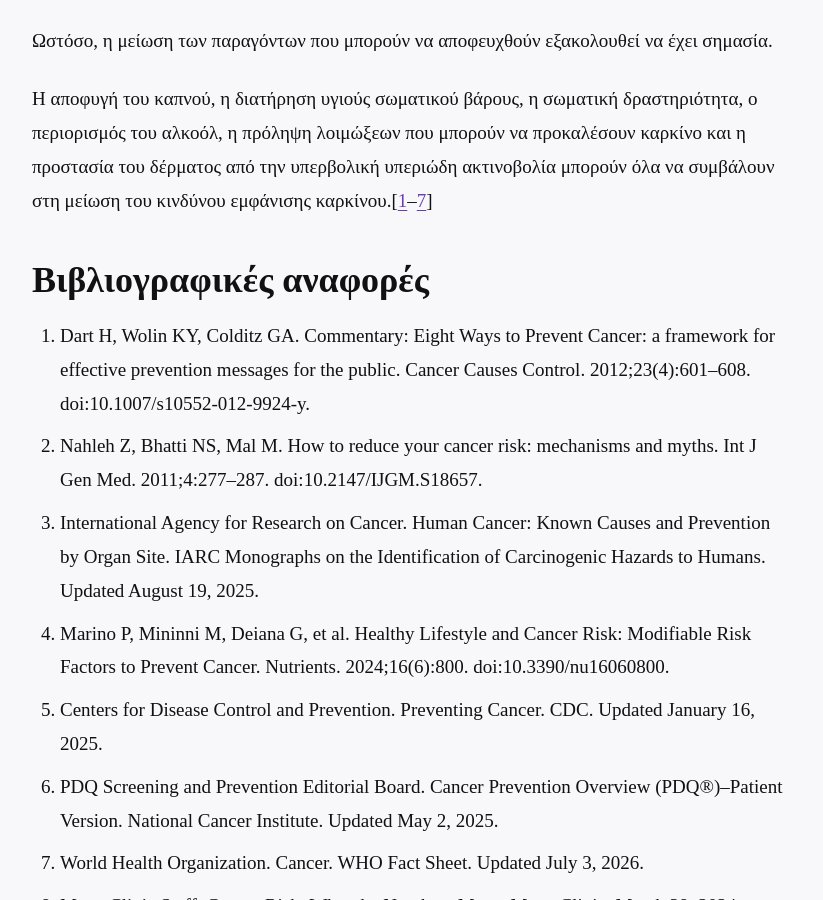
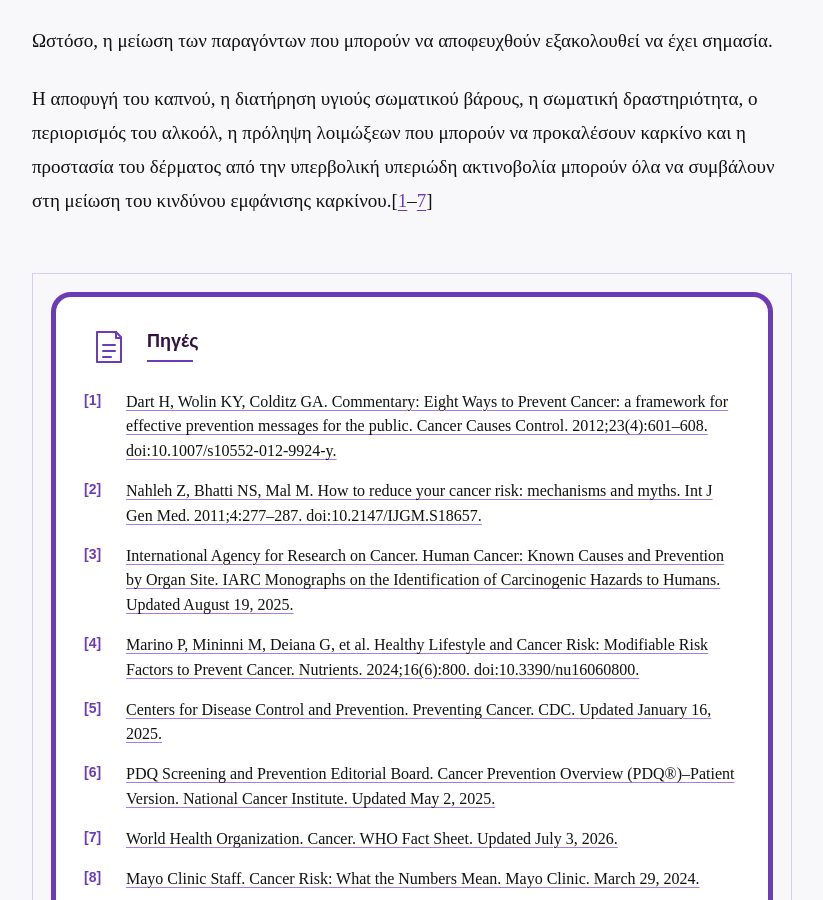
Before and after one commit to BiomedFacts/BiomedFacts, a Jekyll site: the page built from _posts/2026-09-12-karkinos-5-tropoi-gia-na-meiwseis-ton-kindyno-anapty3hs.md, in a window 1280 px wide and 900 px high, scrolled down 8123 px. Shown: the whole window, without its empty margins (228-1051 px from the left). Built offline with Jekyll 4.4.1, drawn with Linux system fonts in a browser that asks for light colours; some of the changed lines change nothing that is shown.

Commit message:
Update _posts/2026-09-12-karkinos-5-tropoi-gia-na-meiwseis-ton-kindyno-anapty3hs.md (via Pages CMS)

```diff
--- a/_posts/2026-09-12-karkinos-5-tropoi-gia-na-meiwseis-ton-kindyno-anapty3hs.md
+++ b/_posts/2026-09-12-karkinos-5-tropoi-gia-na-meiwseis-ton-kindyno-anapty3hs.md
@@ -20,6 +20,35 @@ overview: Παρότι δεν μπορούν να προληφθούν όλες
   αποτελούν σημαντικά μέτρα πρόληψης. Ωστόσο, η εμφάνιση καρκίνου επηρεάζεται
   από πολλούς παράγοντες και δεν μπορεί να αποδοθεί αποκλειστικά στις επιλογές
   του τρόπου ζωής.
+sources:
+  - reference: "Dart H, Wolin KY, Colditz GA. Commentary: Eight Ways to Prevent
+      Cancer: a framework for effective prevention messages for the public.
+      Cancer Causes Control. 2012;23(4):601–608. doi:10.1007/s10552-012-9924-y."
+    url: https://pubmed.ncbi.nlm.nih.gov/22367724/
+  - reference: "Nahleh Z, Bhatti NS, Mal M. How to reduce your cancer risk:
+      mechanisms and myths. Int J Gen Med. 2011;4:277–287.
+      doi:10.2147/IJGM.S18657."
+    url: https://pubmed.ncbi.nlm.nih.gov/21556314/
+  - reference: "International Agency for Research on Cancer. Human Cancer: Known
+      Causes and Prevention by Organ Site. IARC Monographs on the Identification
+      of Carcinogenic Hazards to Humans. Updated August 19, 2025."
+    url: https://pubmed.ncbi.nlm.nih.gov/21556314/
+  - reference: "Marino P, Mininni M, Deiana G, et al. Healthy Lifestyle and Cancer
+      Risk: Modifiable Risk Factors to Prevent Cancer. Nutrients.
+      2024;16(6):800. doi:10.3390/nu16060800."
+    url: https://pubmed.ncbi.nlm.nih.gov/38542712/
+  - reference: Centers for Disease Control and Prevention. Preventing Cancer. CDC.
+      Updated January 16, 2025.
+    url: https://www.cdc.gov/cancer/prevention/index.html
+  - reference: PDQ Screening and Prevention Editorial Board. Cancer Prevention
+      Overview (PDQ®)–Patient Version. National Cancer Institute. Updated May 2,
+      2025.
+    url: https://www.cancer.gov/about-cancer/causes-prevention/patient-prevention-overview-pdq
+  - reference: World Health Organization. Cancer. WHO Fact Sheet. Updated July 3, 2026.
+    url: https://www.who.int/news-room/fact-sheets/detail/cancer
+  - reference: "Mayo Clinic Staff. Cancer Risk: What the Numbers Mean. Mayo Clinic.
+      March 29, 2024."
+    url: https://www.mayoclinic.org/diseases-conditions/cancer/in-depth/cancer/art-20044092
 ---
 Η λέξη καρκίνος μπορεί να προκαλεί φόβο. Ένα μέρος αυτού του φόβου προέρχεται από την αίσθηση ότι η νόσος βρίσκεται εντελώς εκτός από τον έλεγχό μας.
 
@@ -180,14 +209,3 @@ overview: Παρότι δεν μπορούν να προληφθούν όλες
 Ωστόσο, η μείωση των παραγόντων που μπορούν να αποφευχθούν εξακολουθεί να έχει σημασία.
 
 Η αποφυγή του καπνού, η διατήρηση υγιούς σωματικού βάρους, η σωματική δραστηριότητα, ο περιορισμός του αλκοόλ, η πρόληψη λοιμώξεων που μπορούν να προκαλέσουν καρκίνο και η προστασία του δέρματος από την υπερβολική υπεριώδη ακτινοβολία μπορούν όλα να συμβάλουν στη μείωση του κινδύνου εμφάνισης καρκίνου.[[1](https://pubmed.ncbi.nlm.nih.gov/22367724/)–[7](https://www.who.int/news-room/fact-sheets/detail/cancer)]
-
-# **Βιβλιογραφικές αναφορές**
-
-1. Dart H, Wolin KY, Colditz GA. Commentary: Eight Ways to Prevent Cancer: a framework for effective prevention messages for the public. Cancer Causes Control. 2012;23(4):601–608. doi:10.1007/s10552-012-9924-y.
-2. Nahleh Z, Bhatti NS, Mal M. How to reduce your cancer risk: mechanisms and myths. Int J Gen Med. 2011;4:277–287. doi:10.2147/IJGM.S18657.
-3. International Agency for Research on Cancer. Human Cancer: Known Causes and Prevention by Organ Site. IARC Monographs on the Identification of Carcinogenic Hazards to Humans. Updated August 19, 2025.
-4. Marino P, Mininni M, Deiana G, et al. Healthy Lifestyle and Cancer Risk: Modifiable Risk Factors to Prevent Cancer. Nutrients. 2024;16(6):800. doi:10.3390/nu16060800.
-5. Centers for Disease Control and Prevention. Preventing Cancer. CDC. Updated January 16, 2025.
-6. PDQ Screening and Prevention Editorial Board. Cancer Prevention Overview (PDQ®)–Patient Version. National Cancer Institute. Updated May 2, 2025.
-7. World Health Organization. Cancer. WHO Fact Sheet. Updated July 3, 2026.
-8. Mayo Clinic Staff. Cancer Risk: What the Numbers Mean. Mayo Clinic. March 29, 2024.
```
